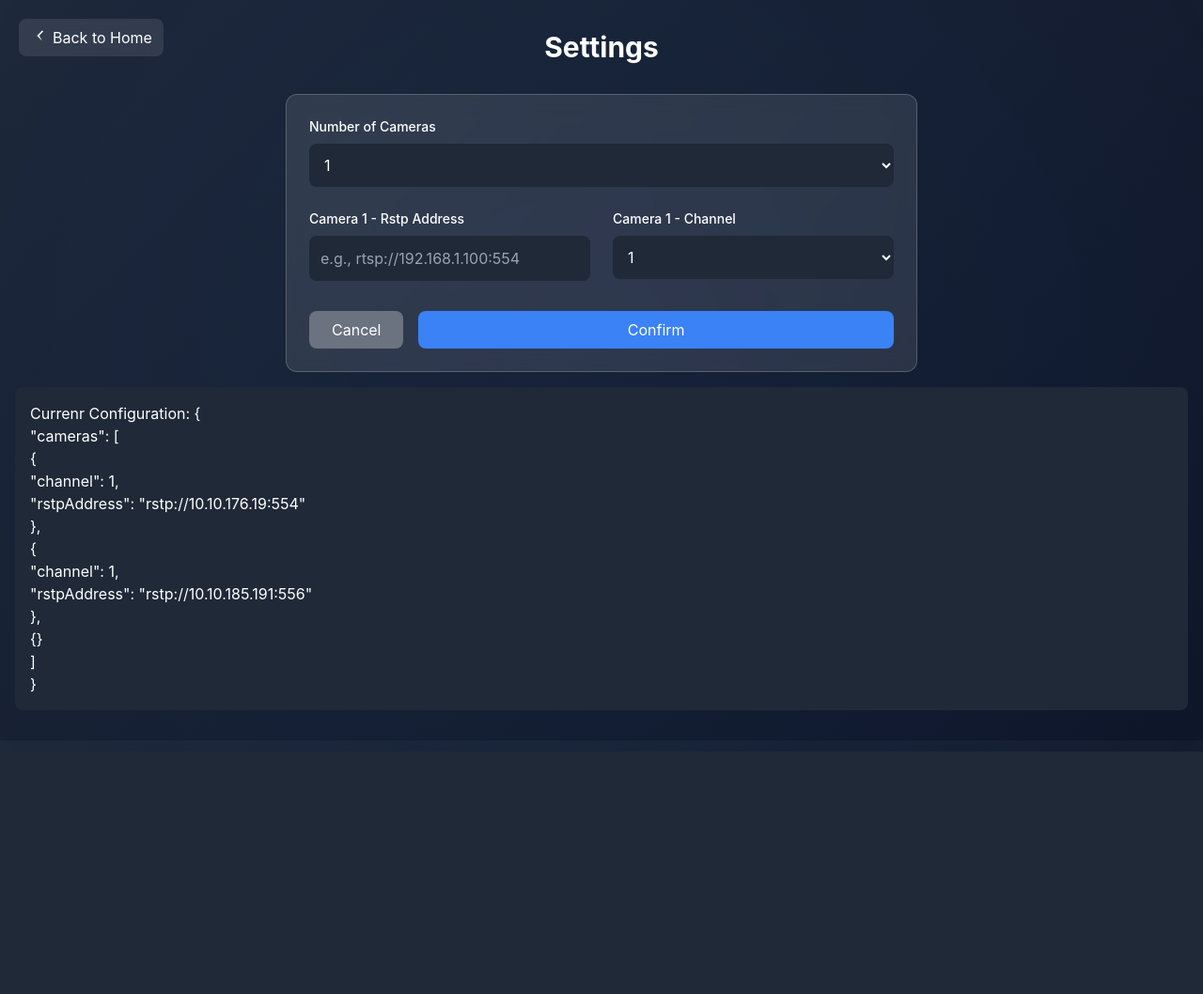
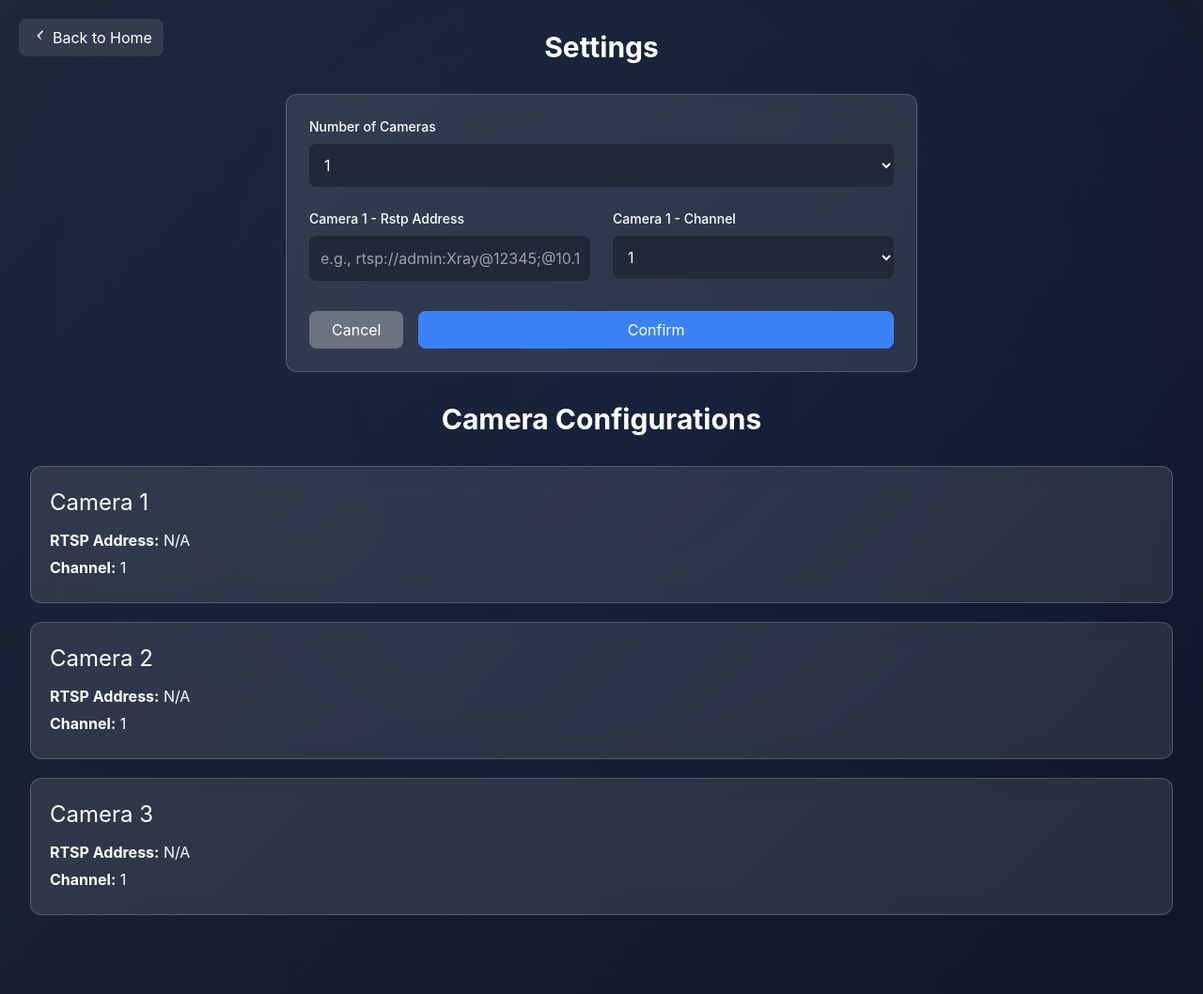
Before and after one commit to YeHuodeShenMing/GUI, a Flask app: page /settings in a window 1280 px wide. Shown: the whole page at 94% size. Before the commit the page ends 799 px from the top, so only its background shows below. Run offline with Flask 3, Linux system fonts and the light colour scheme.

Commit message:
To fix video show

```diff
--- a/Record_UI/frontend/templates/settings.html
+++ b/Record_UI/frontend/templates/settings.html
@@ -84,6 +84,24 @@
             height: 20px;
             fill: #ffffff;
         }
+
+        .card {
+            background: rgba(255, 255, 255, 0.1);
+            backdrop-filter: blur(10px);
+            border-radius: 12px;
+            border: 1px solid rgba(255, 255, 255, 0.2);
+            padding: 20px;
+            margin-bottom: 20px;
+        }
+
+        .card h2 {
+            font-size: 1.5rem;
+            margin-bottom: 10px;
+        }
+
+        .card p {
+            margin: 5px 0;
+        }
     </style>
 </head>
 
@@ -127,8 +145,11 @@
                 </div>
             </form>
         </div>
-        <div id="configStatus" class="bg-gray-800 text-white p-4 rounded-lg mt-4">
-            Here is the configuration
+        <div class="container mx-auto px-4 py-8">
+            <h1 class="text-3xl font-bold text-center mb-8">Camera Configurations</h1>
+            <div id="configStatus">
+                <!-- 摄像头配置将动态插入到这里 -->
+            </div>
         </div>
 
     </div>
@@ -158,7 +179,7 @@
                 rstpDiv.className = 'w-full md:w-1/2';
                 rstpDiv.innerHTML = `
                     <label class="block text-sm font-medium mb-2">Camera ${i + 1} - Rstp Address</label>
-                    <input type="text" name="rstpAddress${i}" class="w-full bg-gray-800 rounded-lg p-3 text-white" placeholder="e.g., rtsp://192.168.1.100:554">
+                    <input type="text" name="rstpAddress${i}" class="w-full bg-gray-800 rounded-lg p-3 text-white" placeholder="e.g., rtsp://admin:Xray@12345;@10.10.176.19:554/h264Preview_01_main">
                 `;
 
                 // Channel 下拉菜单
@@ -187,14 +208,34 @@
                 .then(response => response.json())
                 .then(data => {
                     if (data.status === 'success') {
-                        document.getElementById('configStatus').innerText = "Currenr Configuration: " + JSON.stringify(data.data, null, 2);
+                        const configStatus = document.getElementById('configStatus');
+                        configStatus.innerHTML = ''; // 清空内容
+
+                        data.data.cameras.forEach((camera, index) => {
+                            const card = document.createElement('div');
+                            card.className = 'card';
+
+                            const title = document.createElement('h2');
+                            title.textContent = `Camera ${index + 1}`;
+                            card.appendChild(title);
+
+                            const rstpAddress = document.createElement('p');
+                            rstpAddress.innerHTML = `<strong>RTSP Address:</strong> ${camera.rstpAddress || 'N/A'}`;
+                            card.appendChild(rstpAddress);
+
+                            const channel = document.createElement('p');
+                            channel.innerHTML = `<strong>Channel:</strong> ${camera.channel || 'N/A'}`;
+                            card.appendChild(channel);
+
+                            configStatus.appendChild(card);
+                        });
                     } else {
-                        document.getElementById('configStatus').innerText = "Can't Inquiry Currenr Configuration.";
+                        document.getElementById('configStatus').innerText = "Unable to retrieve current configuration.";
                     }
                 })
                 .catch(error => {
                     console.error('Error:', error);
-                    document.getElementById('configStatus').innerText = "获取配置时发生错误。";
+                    document.getElementById('configStatus').innerText = "An error occurred while fetching the configuration.";
                 });
         });
 
--- a/Record_UI/server.py
+++ b/Record_UI/server.py
@@ -22,13 +22,15 @@ recording_control = {
 global_config = {
     "cameras": [{
                 "channel": 1,
-                "rstpAddress": "rstp://10.10.176.19:554"
+                "rtspAddress": "rtsp://admin:Xray@12345;@10.10.176.19:554/h264Preview_01_main"
                 },
                 {
                 "channel": 1,
-                "rstpAddress": "rstp://10.10.185.191:556"
+                "rtspAddress": "rtsp://admin:Xray@12345;@10.10.185.191:554/h264Preview_01_main"
                 },
                 {
+                "channel": 1,
+                "rtspAddress": "0"
 
                  }],
         # 用于存储最多三个摄像头的配置
@@ -36,7 +38,7 @@ global_config = {
 }
 
 
-def start_recording(video_path, resolution="1080p"):
+def start_recording(video_path, camera_config, resolution="1080p"):
     recording_control["recording"] = True
     recording_control["paused"] = False
     recording_control["stop_event"].clear()
@@ -44,17 +46,16 @@ def start_recording(video_path, resolution="1080p"):
     resolutions = {"1080p": (1920, 1080), "2k": (2560, 1440)}
     width, height = resolutions.get(resolution, (1920, 1080))
 
-    cap = cv2.VideoCapture("rtsp://admin:Xray@12345;@10.10.185.191:554/h264Preview_01_main")
+    cap = cv2.VideoCapture(camera_config["rtspAddress"])
     cap.set(cv2.CAP_PROP_FRAME_WIDTH, width)
     cap.set(cv2.CAP_PROP_FRAME_HEIGHT, height)
 
-    fourcc = cv2.VideoWriter_fourcc(*'XVID')
+    fourcc = cv2.VideoWriter_fourcc(*'mp4v')
     video_writer = cv2.VideoWriter(video_path, fourcc, 20.0, (width, height))
 
     start_time = time.time()
-    print("Recording started...")
+    print(f"Recording started for {camera_config['rtspAddress']}")
     while cap.isOpened() and not recording_control["stop_event"].is_set():
-        # 当处于暂停状态时等待
         if recording_control["paused"]:
             time.sleep(0.1)
             continue
@@ -89,10 +90,10 @@ def save_to_db(file_path):
 
 
 # 视频流生成器函数
-def generate_frames():
-    cap = cv2.VideoCapture("rtsp://admin:Xray@12345;@10.10.185.191:554/h264Preview_01_main")
+def generate_frames(camera_config):
+    cap = cv2.VideoCapture(camera_config["rtspAddress"])
     if not cap.isOpened():
-        raise ValueError("无法打开视频流！")
+        raise ValueError("无法打开视频: {camera_config['rtspAddress']}")
 
     while True:
         ret, frame = cap.read()
@@ -120,7 +121,7 @@ def single_capture():
 
 @app.route('/long_recording')
 def long_recording():
-    return render_template('long_recording.html')
+    return render_template('long_recording.html', cameras=global_config["cameras"])
 
 @app.route('/settings')
 def settings():
@@ -133,12 +134,11 @@ def start():
     data = request.json
     resolution = data.get('resolution', "1080p")
 
-    # 生成唯一的视频文件路径
-    video_path = f"videos/recording_{datetime.now().strftime('%Y%m%d_%H%M%S')}.mp4"
-    os.makedirs("videos", exist_ok=True)
-
-    # 启动录制任务线程
-    Thread(target=start_recording, args=(video_path, resolution)).start()
+    # 遍历所有摄像头，启动录制任务
+    for i, camera in enumerate(global_config["cameras"]):
+        # 生成唯一的视频文件路径
+        video_path = f"videos/Camera{i+1}_{datetime.now().strftime('%Y%m%d_%H%M%S')}.mp4"
+        Thread(target=start_recording, args=(video_path, camera, resolution)).start()
 
     return jsonify({"status": "Recording started"})
 
@@ -158,11 +158,41 @@ def stop_recording():
     else:
         return jsonify({"status": "Invalid action"})
 
-# 视频流路由
-@app.route('/video_feed')
-def video_feed():
-    return Response(generate_frames(), mimetype='multipart/x-mixed-replace; boundary=frame')
+# 检查摄像头连接情况
+@app.route('/check_camera_status')
+def check_camera_status():
+    status_list = []
+    for camera in global_config["cameras"]:
+        if camera.get("rtspAddress"):
+            cap = cv2.VideoCapture(camera["rtspAddress"])
+            status = cap.isOpened()
+            cap.release()
+            status_list.append(status)
+        else:
+            status_list.append(False)
+    print("Camera status:", status_list)
+    return jsonify({"status": status_list})
 
+# 视频流路由 多个摄像头视频流
+@app.route('/video_feed/<int:camera>')
+def video_feed(camera):
+    if 0 < camera <= len(global_config["cameras"]):
+        config = global_config["cameras"][camera-1]
+        if not config.get("rtspAddress"):
+            return "Camera not configured", 404
+        try:
+            def generate():
+                cap = cv2.VideoCapture(config["rtspAddress"])
+                while True:
+                    ret, frame = cap.read()
+                    if not ret: break
+                    ret, buffer = cv2.imencode('.jpg', frame)
+                    yield (b'--frame\r\n'
+                           b'Content-Type: image/jpeg\r\n\r\n' + buffer.tobytes() + b'\r\n')
+            return Response(generate(), mimetype='multipart/x-mixed-replace; boundary=frame')
+        except Exception as e:
+            return f"Error: {str(e)}", 500
+    return "Invalid camera number", 404
 
 # 将摄像头配置写入全局字典
 @app.route('/save_camera_config', methods=['POST'])
@@ -199,20 +229,30 @@ def get_camera_config():
 def start_server():
     """启动 Flask 服务器，并自动打开网页"""
     print("Starting server on http://127.0.0.1:5000")
-    time.sleep(2)
-    webbrowser.open("http://127.0.0.1:5000")
-    #TODO
     app.run(debug=True, use_reloader=False)  # 禁止自动重启
 
 if __name__ == "__main__":
     os.makedirs("videos", exist_ok=True)
-    file_name = f"videos/recording_{datetime.now().strftime('%Y%m%d_%H%M%S')}.mp4"
+
+    # 启动时检测摄像头
+    print("Checking camera connections...")
+    for i, cam in enumerate(global_config["cameras"]):
+        if cam.get("rtspAddress"):
+            cap = cv2.VideoCapture(cam["rtspAddress"])
+            if cap.isOpened():
+                print(f"Camera {i+1} ✅ Connected")
+                cap.release()
+            else:
+                print(f"Camera {i+1} ❌ Connection failed")
 
     # 启动 Flask 服务器的线程
     server_thread = threading.Thread(target=start_server)
     server_thread.start()
 
+    webbrowser.open("http://127.0.0.1:5000")
+
     # 启动视频显示
     #TODO 这里可以写一个显示视频函数，而不是录制函数
     # start_recording(file_name, resolution="2k")
-    generate_frames()
+    # for i in global_config.get("carema"):
+    #     generate_frames()
```
Also changed, not shown: Record_UI/frontend/templates/long_recording.html (+75 -41 lines), Record_UI/提示词.md (+18 -6 lines), Record_UI/assets/1740944138218.png (added), Record_UI/settings.db (added), Record_UI/videos.db.
